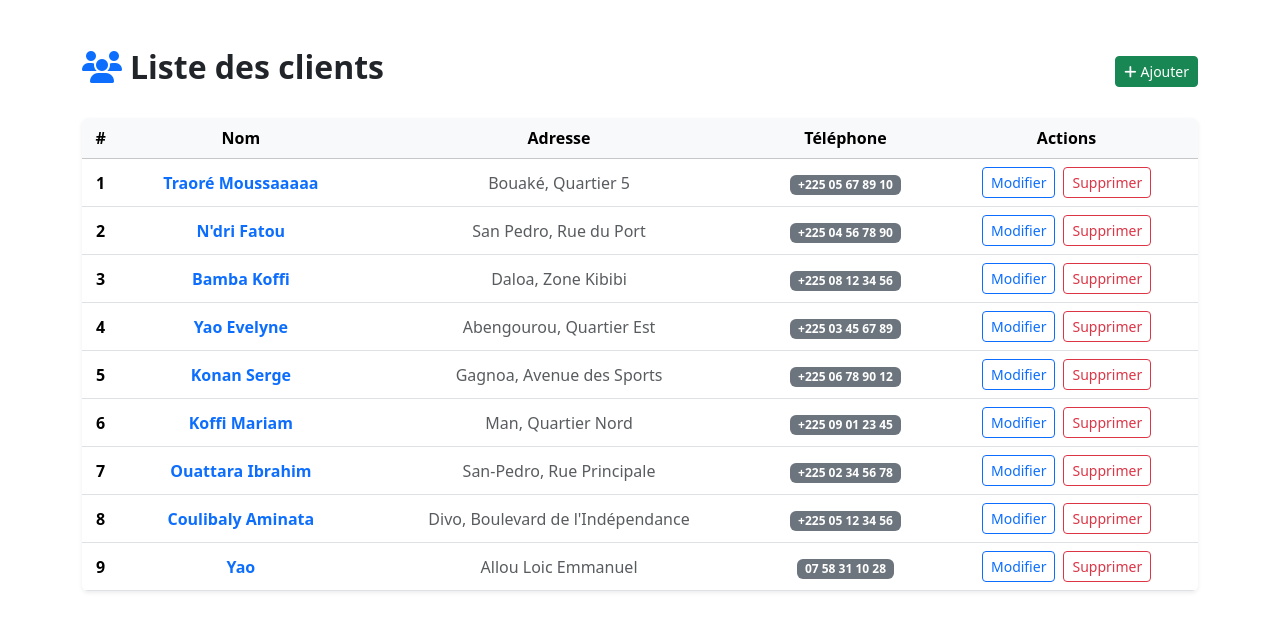
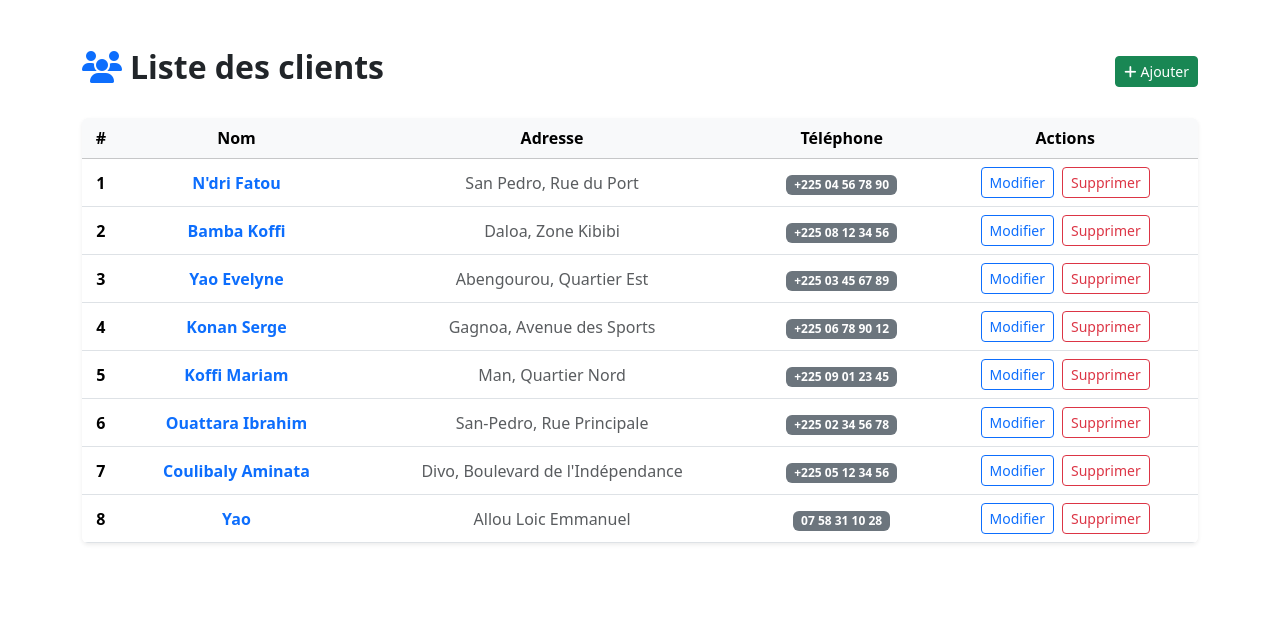
Before and after one commit to Loic-Emmanuel/React-learning, a React (Vite) app: page /clients in a window 1280 px wide. Shown: the top 630 px of the page. Built offline with nearby package versions, Linux system fonts and the light colour scheme; data requests are answered from the project's data file.

Commit message:
nettoya du code

```diff
--- a/db.json
+++ b/db.json
@@ -1,11 +1,5 @@
 {
   "clients": [
-    {
-      "id": "3",
-      "nom": "Traoré Moussaaaaa",
-      "adresse": "Bouaké, Quartier 5",
-      "tel": "+225 05 67 89 10"
-    },
     {
       "id": "4",
       "nom": "N'dri Fatou",
--- a/src/components/CreateClient.jsx
+++ b/src/components/CreateClient.jsx
@@ -30,7 +30,6 @@ const CreateClient = () => {
                             </h3>
 
                             <form onSubmit={handleCreate}>
-                                {/* Nom */}
                                 <div className="mb-3">
                                     <label className="form-label">
                                         Nom du client
@@ -52,7 +51,6 @@ const CreateClient = () => {
                                     </div>
                                 </div>
 
-                                {/* Adresse */}
                                 <div className="mb-3">
                                     <label className="form-label">
                                         Adresse
@@ -74,7 +72,6 @@ const CreateClient = () => {
                                     </div>
                                 </div>
 
-                                {/* Téléphone */}
                                 <div className="mb-4">
                                     <label className="form-label">
                                         Téléphone
@@ -96,7 +93,6 @@ const CreateClient = () => {
                                     </div>
                                 </div>
 
-                                {/* Boutons */}
                                 <div className="d-flex justify-content-between">
                                     <button
                                         type="submit"
--- a/src/components/UpdateClient.jsx
+++ b/src/components/UpdateClient.jsx
@@ -48,7 +48,6 @@ const UpdateClient = () => {
                             </h3>
 
                             <form onSubmit={handleUpdate}>
-                                {/* Nom */}
                                 <div className="mb-3">
                                     <label className="form-label">
                                         Nom du client
@@ -72,7 +71,6 @@ const UpdateClient = () => {
                                     </div>
                                 </div>
 
-                                {/* Adresse */}
                                 <div className="mb-3">
                                     <label className="form-label">
                                         Adresse
@@ -96,7 +94,6 @@ const UpdateClient = () => {
                                     </div>
                                 </div>
 
-                                {/* Téléphone */}
                                 <div className="mb-4">
                                     <label className="form-label">
                                         Téléphone
@@ -120,7 +117,6 @@ const UpdateClient = () => {
                                     </div>
                                 </div>
 
-                                {/* Actions */}
                                 <div className="d-flex justify-content-between">
                                     <button
                                         type="submit"
```
